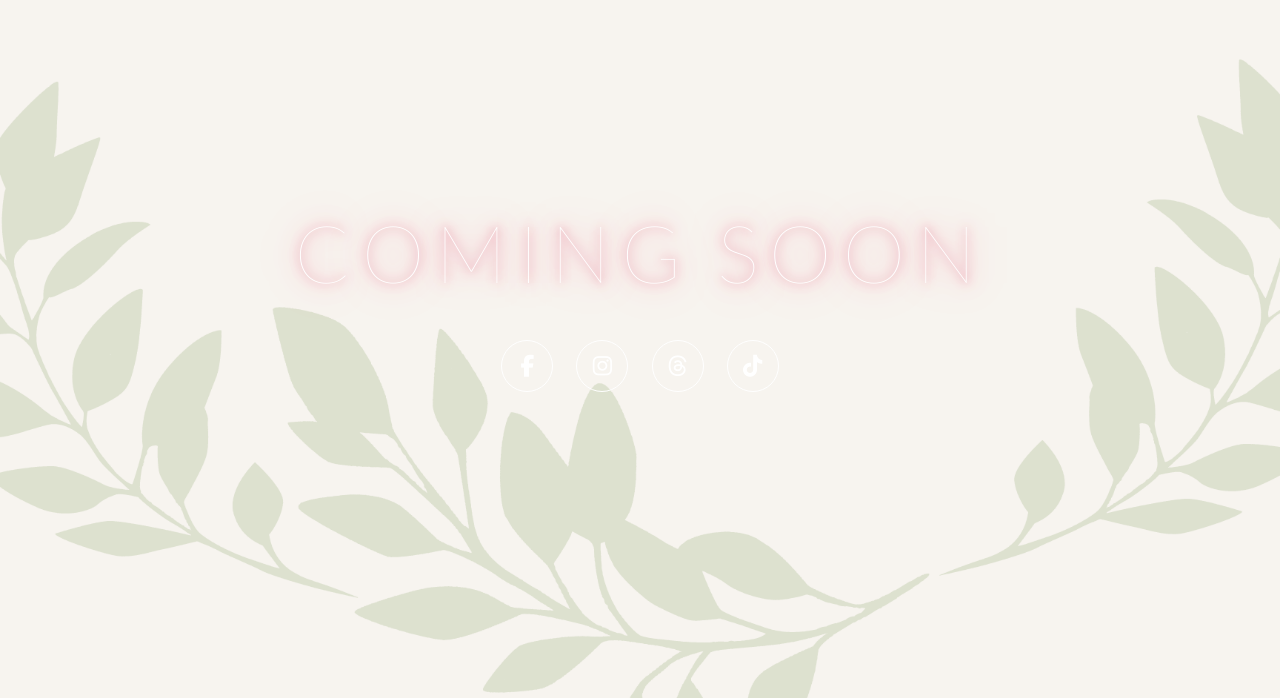
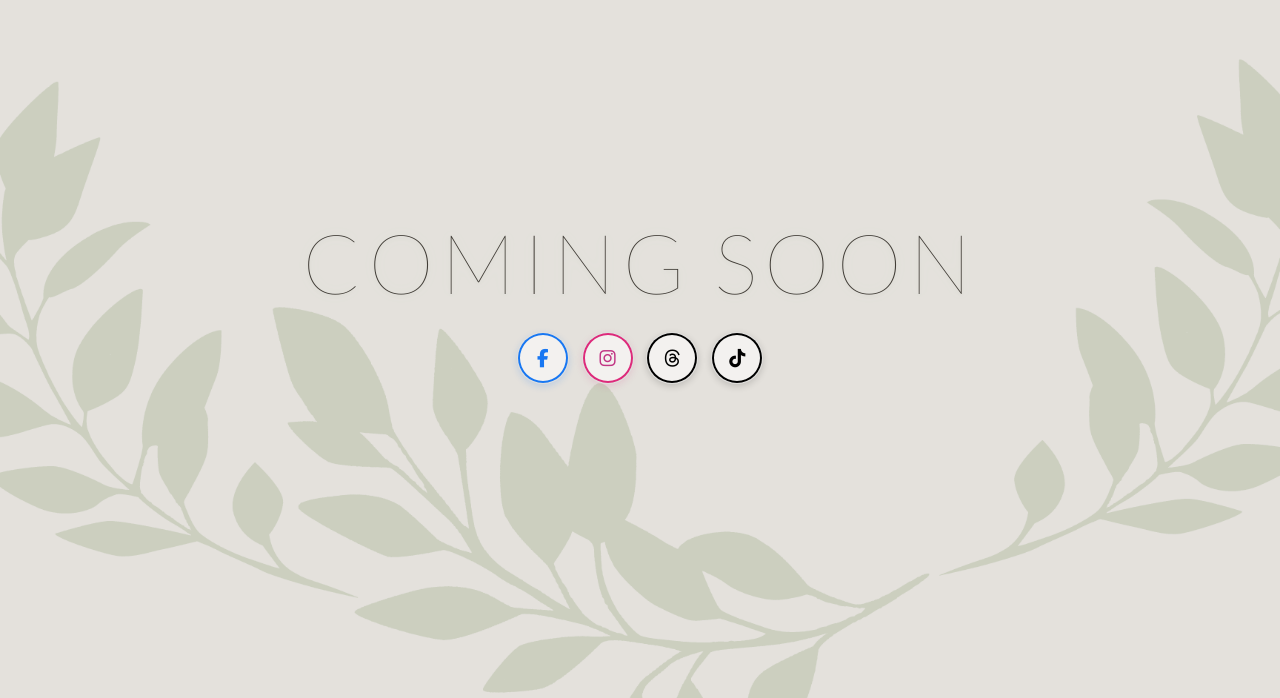
Before and after one commit to draft-domain/fit-faith, a website: page index.html in a window 1280 px wide. Shown: the part 102-800 px from the top of the page. Drawn offline with Linux system fonts and the light colour scheme.

```diff
--- a/index.html
+++ b/index.html
@@ -1,123 +1,190 @@
 <!DOCTYPE html>
 <html lang="en">
 <head>
-    <meta charset="UTF-8">
-    <meta name="viewport" content="width=device-width, initial-scale=1.0">
+  <meta charset="utf-8" />
+  <meta name="viewport" content="width=device-width, initial-scale=1" />
   <title>Fit & Focused in Faith | Coming Soon</title>
-    <meta name="description" content="Fit & Focused in Faith is a community dedicated to wellness and faith. Our full site is coming soon.">
-    <link href="https://fonts.googleapis.com/css?family=Lato:100" rel="stylesheet">
-    <link rel="stylesheet" href="https://cdnjs.cloudflare.com/ajax/libs/font-awesome/6.5.1/css/all.min.css">
+  <meta name="description" content="Fit & Focused in Faith — Where your wellness walk begins with the Word. Our full site is coming soon." />
+
+  <!-- Lato thin for the headline -->
+  <link href="https://fonts.googleapis.com/css2?family=Lato:wght@100;300;400;700&display=swap" rel="stylesheet" />
+  <!-- Font Awesome brands -->
+  <link rel="stylesheet" href="https://cdnjs.cloudflare.com/ajax/libs/font-awesome/6.5.2/css/all.min.css"
+    integrity="sha512-SnH5WK+bZxgPHs44uWIX+LLJAJ9/2PkPKZ5QiAj6Ta86w+fsb2TkcmfRyVX3pBnMFcV7oQPJkl9QevSCWr3W6A=="
+    crossorigin="anonymous" referrerpolicy="no-referrer" />
+
+  <link rel="stylesheet" href="https://cdnjs.cloudflare.com/ajax/libs/font-awesome/6.5.2/css/brands.min.css"
+    integrity="sha512-DJLNx+VLY4aEiEQFjiawXaiceujj5GA7lIY8CHCIGQCBPfsEG0nGz1edb4Jvw1LR7q031zS5PpPqFuPA8ihlRA=="
+    crossorigin="anonymous" referrerpolicy="no-referrer" />
+
+  <link rel="stylesheet" href="https://cdnjs.cloudflare.com/ajax/libs/font-awesome/6.5.2/css/solid.min.css"
+    integrity="sha512-Hp+WwK4QdKZk9/W0ViDvLunYjFrGJmNDt6sCflZNkjgvNq9mY+0tMbd6tWMiAlcf1OQyqL4gn2rYp7UsfssZPA=="
+    crossorigin="anonymous" referrerpolicy="no-referrer" />
+
   <style>
-        body, html {
-            height: 100%;
-            margin: 0;
-            padding: 0;
-            font-family: 'Lato', sans-serif;
-            color: #fff;
-            overflow: hidden;
+    :root{
+      /* palette tuned for a light, creamy background image */
+      --text: #403c36;                 /* readable on cream */
+      --muted: #6f6a62;
+      --overlay: rgba(0,0,0,.08);      /* very light overlay for contrast */
+      --ring: #7cc4ff;
+
+      /* brand colors */
+      --fb: #1877F2;
+      --ig-1: #f58529; /* instagram gradient endpoints for hover ring */
+      --ig-2: #DD2A7B;
+      --ig-3: #8134AF;
+      --ig-4: #515BD4;
+      --threads: #000000;
+      --tt: #010101;
     }
 
-        .hero {
-            background-image: url('assets/images/banner-coming-soon.png');
-            height: 100%;
-            background-position: center;
-            background-repeat: no-repeat;
-            background-size: cover;
-            display: flex;
-            flex-direction: column;
-            justify-content: center;
-            align-items: center;
-            text-align: center;
+    *{box-sizing:border-box}
+    html,body{height:100%}
+    body{
+      margin:0;
+      font-family: "Lato", system-ui, -apple-system, Segoe UI, Roboto, Helvetica, Arial, sans-serif;
+      color: var(--text);
+      overflow: hidden; /* keep full-bleed hero tidy */
+      background: #f7f4ee; /* fallback behind image edges */
     }
 
-        .content {
-            padding: 20px;
+    /* HERO */
+    .hero{
+      position:relative;
+      min-height:100svh;
+      display:grid;
+      place-items:center;
+      text-align:center;
+      background-image:url("assets/images/banner-coming-soon.png");
+      background-size:cover;
+      background-position:center;
+      background-repeat:no-repeat;
+    }
+    .hero::before{
+      /* subtle overlay so text always passes contrast */
+      content:"";
+      position:absolute; inset:0;
+      background:var(--overlay);
     }
 
-        h1 {
-            font-weight: 100;
-            font-size: 5em;
-            letter-spacing: 10px;
-            text-transform: uppercase;
-            margin: 0;
-            animation: anim-text-flow 15s linear infinite;
+    .content{
+      position:relative;
+      padding:2rem;
     }
 
-        .social-links {
-            margin-top: 40px;
+    /* Headline: readable on light bg + soft glow animation */
+    h1{
+      margin:0 0 1.25rem;
+      font-weight:100;
+      letter-spacing:.4rem;
+      font-size: clamp(2.2rem, 8vw, 5.2rem);
+      color: var(--text);
+      text-transform: uppercase;
+      text-shadow:
+        0 0 .7rem rgba(255,170,120,.15),
+        0 .1rem .25rem rgba(0,0,0,.06);
+      animation: glow 10s ease-in-out infinite;
     }
 
-        .social-links a {
-            display: inline-block;
-            width: 50px;
-            height: 50px;
-            line-height: 50px;
-            margin: 0 10px;
-            border-radius: 50%;
-            border: 1px solid #fff;
-            color: #fff;
-            text-decoration: none;
-            font-size: 22px;
-            transition: background-color 0.3s, color 0.3s;
+    @keyframes glow{
+      0%,100% { text-shadow: 0 0 .7rem rgba(255,170,120,.18), 0 .1rem .25rem rgba(0,0,0,.06); }
+      25%     { text-shadow: 0 0 .7rem rgba(124,196,255,.20),   0 .1rem .25rem rgba(0,0,0,.06); }
+      50%     { text-shadow: 0 0 .7rem rgba(170,255,180,.18),   0 .1rem .25rem rgba(0,0,0,.06); }
+      75%     { text-shadow: 0 0 .7rem rgba(255,214,140,.20),   0 .1rem .25rem rgba(0,0,0,.06); }
     }
 
-        .social-links a:hover,
-        .social-links a:focus-visible {
-            background-color: #fff;
-            color: #000;
+    /* SOCIAL ICONS (brand colored rings → fill on hover) */
+    .socials{
+      display:flex; gap:.8rem; justify-content:center; flex-wrap:wrap;
+    }
+    .socials a{
+      width:52px; height:52px;
+      display:inline-flex; align-items:center; justify-content:center;
+      border-radius:999px;
+      text-decoration:none;
+      background: rgba(255,255,255,.55);
+      border:1px solid rgba(0,0,0,.08);
       outline: none;
+      transition: transform .18s ease, box-shadow .18s ease, background-color .18s ease, color .18s ease;
+      box-shadow: 0 .15rem .45rem rgba(0,0,0,.06);
+    }
+    .socials a:focus-visible{
+      outline:3px solid var(--ring);
+      outline-offset:2px;
+    }
+    .socials a .fa-brands{ font-size: 1.15rem; }
+
+    /* individual brand styling */
+    .socials a.fb{
+      color: var(--fb);
+      box-shadow: 0 0 0 2px var(--fb) inset, 0 .15rem .45rem rgba(24,119,242,.18);
+    }
+    .socials a.ig{
+      color:#c13584;
+      /* subtle multi-color ring like IG */
+      box-shadow:
+        0 0 0 2px var(--ig-2) inset,
+        0 .15rem .45rem rgba(209,83,144,.18);
+    }
+    .socials a.threads{
+      color: var(--threads);
+      box-shadow: 0 0 0 2px var(--threads) inset, 0 .15rem .45rem rgba(0,0,0,.16);
+    }
+    .socials a.tt{
+      color: var(--tt);
+      box-shadow: 0 0 0 2px var(--tt) inset, 0 .15rem .45rem rgba(0,0,0,.16);
     }
 
-        @keyframes anim-text-flow {
-            0% {
-                color: #fff;
-                text-shadow: 0 0 10px #00b3ff, 0 0 20px #00b3ff, 0 0 40px #00b3ff;
-            }
-            25% {
-                color: #fff;
-                text-shadow: 0 0 10px #ff00b3, 0 0 20px #ff00b3, 0 0 40px #ff00b3;
-            }
-            50% {
-                color: #fff;
-                text-shadow: 0 0 10px #b3ff00, 0 0 20px #b3ff00, 0 0 40px #b3ff00;
-            }
-            75% {
-                color: #fff;
-                text-shadow: 0 0 10px #ffb300, 0 0 20px #ffb300, 0 0 40px #ffb300;
-            }
-            100% {
-                color: #fff;
-                text-shadow: 0 0 10px #00b3ff, 0 0 20px #00b3ff, 0 0 40px #00b3ff;
-            }
+    .socials a:hover,
+    .socials a:active{
+      transform: translateY(-2px);
+      background: #ffffff;
     }
 
-        @media (max-width: 768px) {
-            h1 {
-                font-size: 3em;
-                letter-spacing: 5px;
+    /* on hover, fill brand color & invert icon to white */
+    .socials a.fb:hover{ background: var(--fb); color:#fff; }
+    .socials a.ig:hover{
+      background: radial-gradient(circle at 30% 107%,
+        #fdf497 0%, #fdf497 5%,
+        #fd5949 45%, #d6249f 60%, #285AEB 90%);
+      color:#fff;
     }
-            .social-links a {
-                width: 40px;
-                height: 40px;
-                line-height: 40px;
-                font-size: 18px;
+    .socials a.threads:hover{ background:#000; color:#fff; }
+    .socials a.tt:hover{ background:#000; color:#fff; }
+
+    /* layout tweaks for smaller screens */
+    @media (max-width: 768px){
+      h1{ letter-spacing:.2rem; }
+      .socials a{ width:46px; height:46px; }
     }
+
+    /* respect reduced motion */
+    @media (prefers-reduced-motion: reduce){
+      *{ animation:none !important; transition:none !important; }
     }
   </style>
 </head>
 <body>
+  <main class="hero" aria-label="Coming soon hero">
+    <div class="content">
+      <h1>Coming&nbsp;Soon</h1>
 
-    <main class="hero">
-        <div class="content">
-            <h1>Coming Soon</h1>
-            <div class="social-links">
-                <a href="https://www.facebook.com/groups/fitandfocusedinfaith2" target="_blank" rel="noopener noreferrer" aria-label="Join our Facebook group"><i class="fab fa-facebook-f"></i></a>
-                <a href="https://www.instagram.com/fitandfocusedinfaith" target="_blank" rel="noopener noreferrer" aria-label="Follow us on Instagram"><i class="fab fa-instagram"></i></a>
-                <a href="https://www.threads.com/@fitandfocusedinfaith" target="_blank" rel="noopener noreferrer" aria-label="Follow us on Threads"><i class="fab fa-threads"></i></a>
-                <a href="https://www.tiktok.com/@fitandfocusedinfaith" target="_blank" rel="noopener noreferrer" aria-label="Follow us on TikTok"><i class="fab fa-tiktok"></i></a>
-            </div>
+      <nav class="socials" aria-label="Social links">
+        <a class="fb" href="https://www.facebook.com/groups/fitandfocusedinfaith2" target="_blank" rel="noopener noreferrer" aria-label="Join our Facebook group">
+          <i class="fa-brands fa-facebook-f" aria-hidden="true"></i>
+        </a>
+        <a class="ig" href="https://www.instagram.com/fitandfocusedinfaith" target="_blank" rel="noopener noreferrer" aria-label="Follow us on Instagram">
+          <i class="fa-brands fa-instagram" aria-hidden="true"></i>
+        </a>
+        <a class="threads" href="https://www.threads.com/@fitandfocusedinfaith" target="_blank" rel="noopener noreferrer" aria-label="Follow us on Threads">
+          <i class="fa-brands fa-threads" aria-hidden="true"></i>
+        </a>
+        <a class="tt" href="https://www.tiktok.com/@fitandfocusedinfaith" target="_blank" rel="noopener noreferrer" aria-label="Follow us on TikTok">
+          <i class="fa-brands fa-tiktok" aria-hidden="true"></i>
+        </a>
+      </nav>
     </div>
   </main>
-
 </body>
 </html>
```
Also changed, not shown: assets/webfonts/Orange Blossom.ttf (added), assets/webfonts/fa-brands-400.ttf (added), assets/webfonts/fa-brands-400.woff2 (added), assets/webfonts/fa-regular-400.ttf (added), assets/webfonts/fa-regular-400.woff2 (added), assets/webfonts/fa-solid-900.ttf (added), assets/webfonts/fa-solid-900.woff2 (added), assets/webfonts/fa-v4compatibility.ttf (added), assets/webfonts/fa-v4compatibility.woff2 (added). Lines whose indentation alone changed are shown as unchanged.
